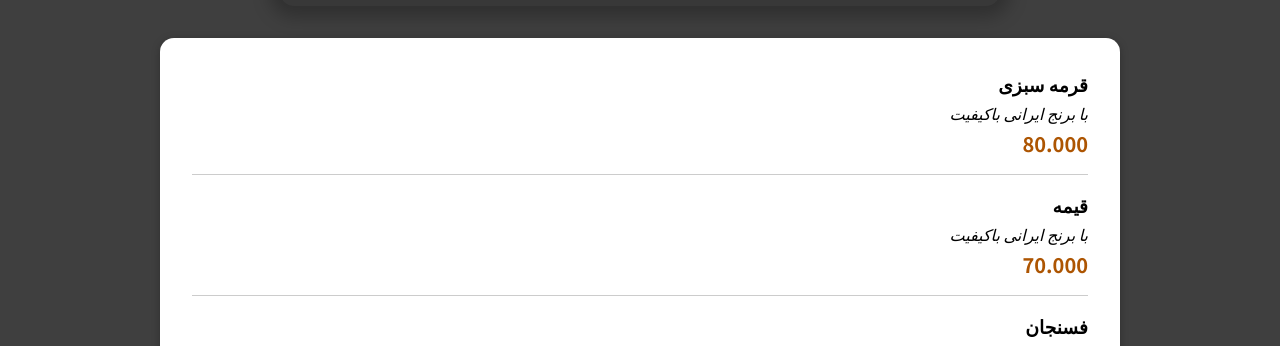
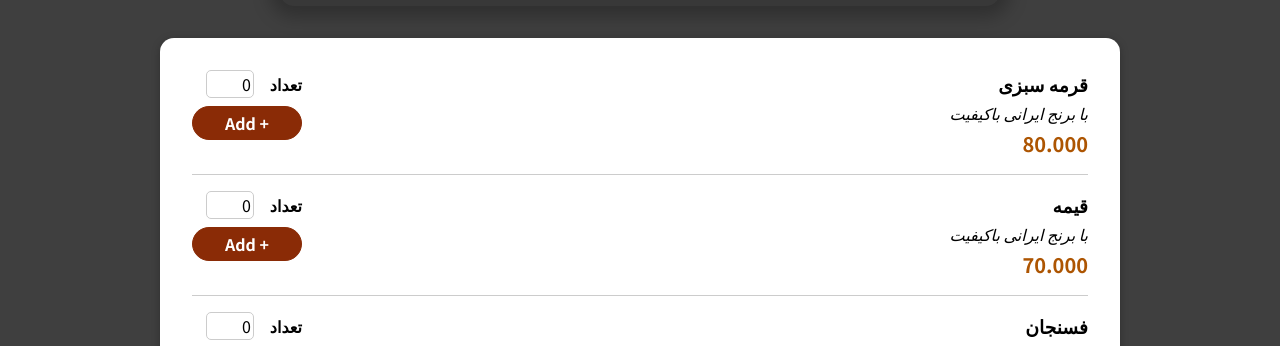
Before and after one commit to raziehamouzgar/Restaurant-Menu, a React (Create React App) app: page / in a window 1280 px wide. Shown: the part 443-789 px from the top of the page. Built offline with nearby package versions, Linux system fonts and the light colour scheme.

Commit message:
adding MealItemForm

```diff
--- a/src/component/Meals/MealItem/MealItem.js
+++ b/src/component/Meals/MealItem/MealItem.js
@@ -1,6 +1,6 @@
 import React from 'react';
 import classes from './MealItem.module.css';
-
+import MealItemForm from './MealItemForm';
 const MealItem = (props) => {
     const price = `${props.price.toFixed(3)}`;
     return (
@@ -11,7 +11,7 @@ const MealItem = (props) => {
                 <div className={classes.price}>{price}</div>
             </div>
             <div>
-
+<MealItemForm />
             </div>
         </li>
     );
--- a/src/component/Meals/MealItem/MealItemForm.js
+++ b/src/component/Meals/MealItem/MealItemForm.js
@@ -0,0 +1,23 @@
+import React from "react";
+import classes from "./MealItemForm.module.css";
+import Input from "../../UI/Input";
+const MealItemForm = (props) => {
+  return (
+    <form className={classes.form}>
+      <Input
+        label="تعداد "
+        input={{
+          id: "amount",
+          type: "number",
+          min: "1",
+          max: "6",
+          step: "1",
+          defaultValue: "0",
+        }}
+      />
+      <button>+ Add</button>
+    </form>
+  );
+};
+
+export default MealItemForm;
--- /dev/null
+++ b/src/component/Meals/MealItem/MealItemForm.module.css
@@ -0,0 +1,20 @@
+.form {
+    text-align: right;
+  }
+
+  .form button {
+    font: inherit;
+    cursor: pointer;
+    background-color: #8a2b06;
+    border: 1px solid #8a2b06;
+    color: white;
+    padding: 0.25rem 2rem;
+    border-radius: 20px;
+    font-weight: bold;
+  }
+
+  .form button:hover,
+  .form button:active {
+    background-color: #641e03;
+    border-color: #641e03;
+  }
--- /dev/null
+++ b/src/component/UI/Input.js
@@ -0,0 +1,12 @@
+import React from 'react';
+import classes from './Input.module.css'
+const Input = (props) => {
+    return (
+        <div className={classes.input}>
+            <label htmlFor={props.input.id} >{props.label}</label>
+            <input {...props.input}/>
+        </div>
+    );
+}
+
+export default Input;
--- /dev/null
+++ b/src/component/UI/Input.module.css
@@ -0,0 +1,18 @@
+.input {
+    display: flex;
+    align-items: center;
+    margin-bottom: 0.5rem;
+  }
+
+  .input label {
+    font-weight: bold;
+    margin-left: 1rem;
+  }
+
+  .input input {
+    width: 3rem;
+    border-radius: 5px;
+    border: 1px solid #ccc;
+    font: inherit;
+    padding-left: 0.5rem;
+  }
```
